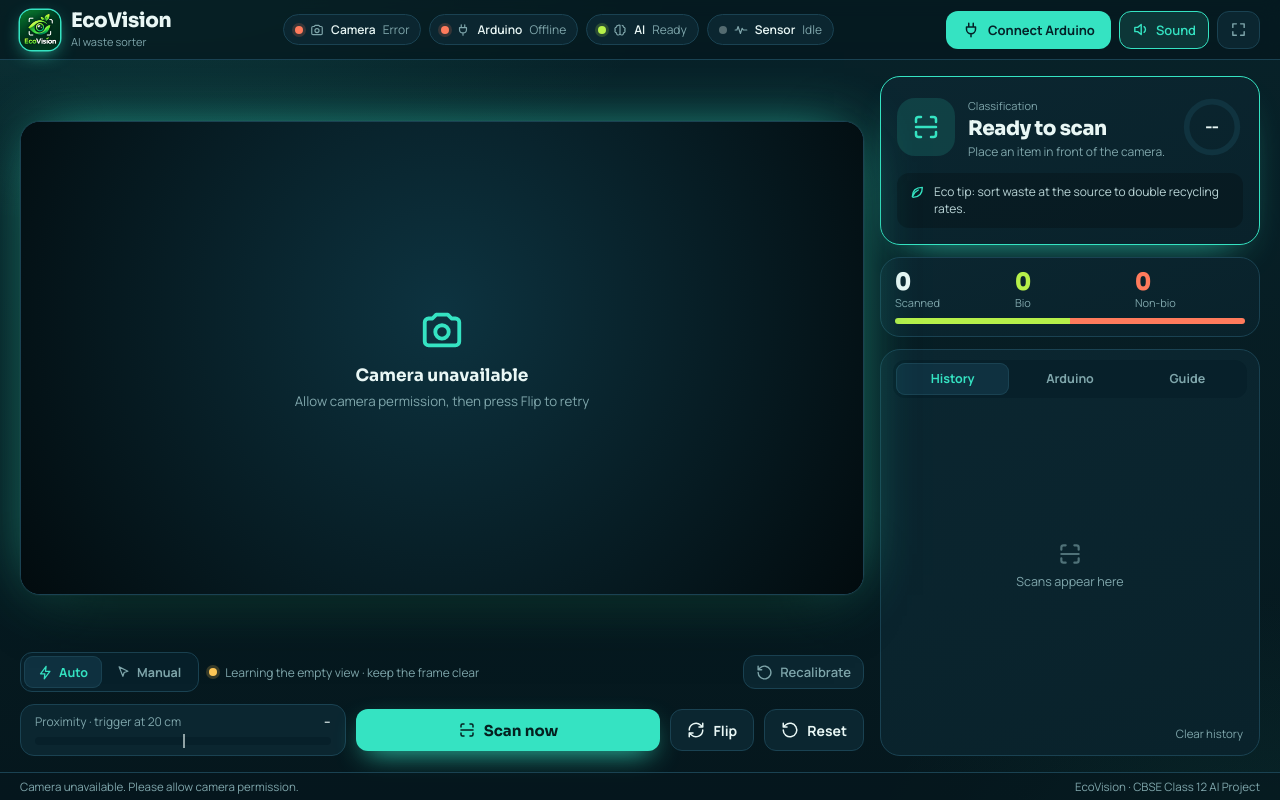
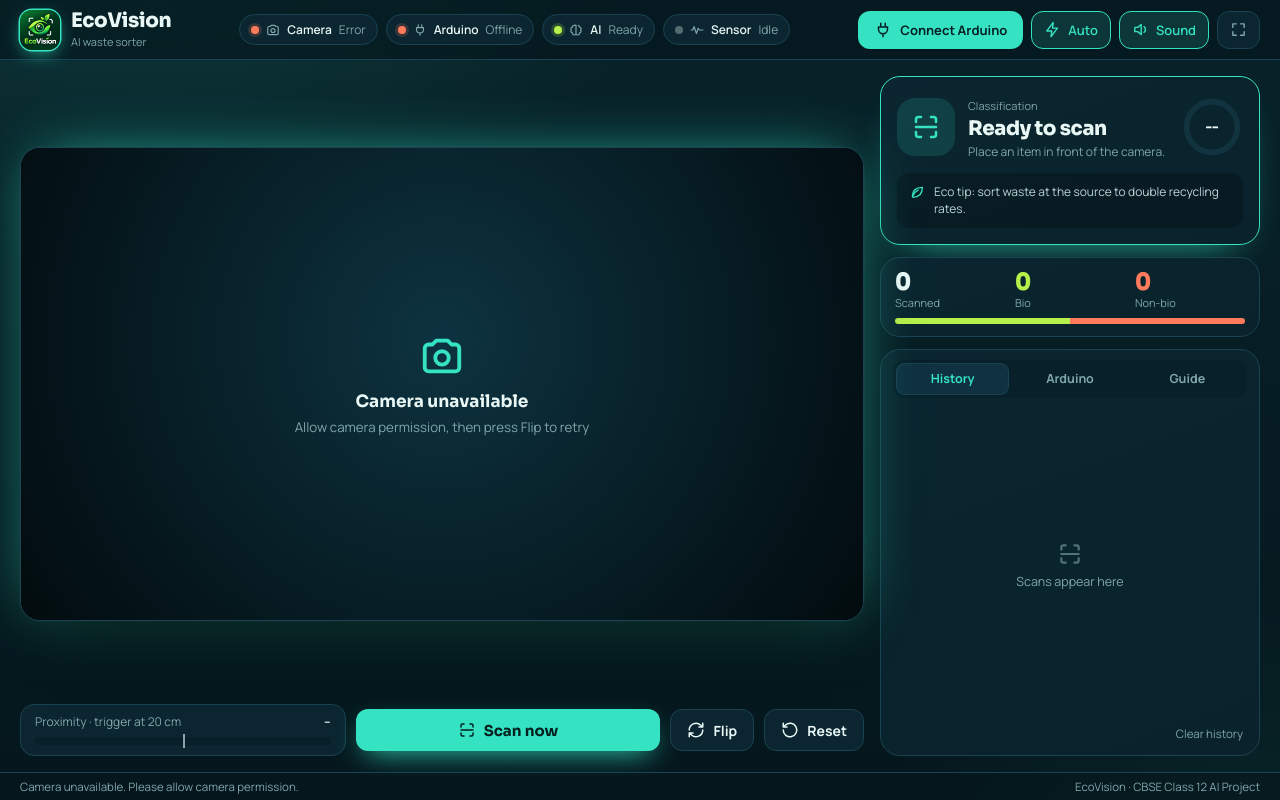
Before and after one commit to pptshems/EcoVision, a Flask app: page / in a window 1280 px wide. Run offline with Flask 3, Linux system fonts and the light colour scheme.

Commit message:
Add files via upload

```diff
--- a/static/script.js
+++ b/static/script.js
@@ -13,9 +13,7 @@ if (isMobile) app.classList.add("mobile");
 const video = $("video"), canvas = $("canvas");
 const btnScan = $("btnScan"), btnReset = $("btnReset"), btnFlip = $("btnFlip");
 const btnArduino = $("btnArduino"), btnArduinoText = $("btnArduinoText");
-const btnSound = $("btnSound"), btnFull = $("btnFull");
-const modeAuto = $("modeAuto"), modeManual = $("modeManual"), btnCalib = $("btnCalib");
-const modeStatusText = $("modeStatusText");
+const btnAuto = $("btnAuto"), btnSound = $("btnSound"), btnFull = $("btnFull");
 const camMsg = $("camMsg"), liveBox = document.querySelector(".live"), liveText = $("liveText");
 const scanSub = $("scanSub");
 const resIcon = $("resIcon"), resLabel = $("resLabel"), resSub = $("resSub"), resKicker = $("resKicker");
@@ -35,13 +33,7 @@ const ICON = (id) => `<svg><use href="#${id}"/></svg>`;
 let cameraStream = null, cameraDevices = [], cameraIndex = 0, facing = "environment";
 let scanning = false, objectPresent = false, awaitingRemoval = false;
 let serialPort = null, serialReader = null, serialKeepReading = false, serialBuffer = "";
-let soundOn = true, idleTimer = null;
-/* scanMode: "auto" scans by itself, "manual" waits for Scan now / Space.
-   triggerSource (what starts an auto scan):
-     "sensor" = Arduino connected, HC-SR04 ultrasonic sensor
-     "camera" = no Arduino, the camera watches for an object
-     "manual" = nothing starts a scan except the person */
-let scanMode = "auto", triggerSource = "camera";
+let autoOn = true, soundOn = true, idleTimer = null;
 let stats = { total: 0, bio: 0, non: 0 };
 let history = [];
 
@@ -62,15 +54,12 @@ function load() {
   try {
     stats = JSON.parse(localStorage.getItem("ev_stats")) || stats;
     history = JSON.parse(localStorage.getItem("ev_history")) || [];
-    const m = localStorage.getItem("ev_mode");
-    if (m === "auto" || m === "manual") scanMode = m;
   } catch (e) { /* ignore */ }
 }
 function save() {
   try {
     localStorage.setItem("ev_stats", JSON.stringify(stats));
     localStorage.setItem("ev_history", JSON.stringify(history.slice(0, 12)));
-    localStorage.setItem("ev_mode", scanMode);
   } catch (e) { /* ignore */ }
 }
 
@@ -135,7 +124,6 @@ async function startCamera(deviceId = null) {
     camMsg.classList.add("hidden");
     liveBox.classList.add("ready"); liveBox.classList.remove("off"); liveText.textContent = "LIVE";
     $("txtCam").textContent = "Ready"; setDot("dotCam", "on");
-    if (det.timer) detReset();               // new stream: learn the empty view again
   } catch (err) {
     console.error(err);
     camMsg.classList.remove("hidden");
@@ -177,8 +165,6 @@ function logLine(text, cls = "") {
 }
 
 function arduinoUI(connected, message = "") {
-  if (!connected) { objectPresent = false; awaitingRemoval = false; }
-  refreshTrigger();                          // sensor when connected, camera when not
   if (isMobile) return;
   $("txtArd").textContent = connected ? "Connected" : (webSerialSupported() ? "Offline" : "Unsupported");
   setDot("dotArd", connected ? "on" : "off");
@@ -264,26 +250,20 @@ function onArduino(msg) {
   }
   logLine(msg, msg.endsWith("ACCEPTED") ? "tx" : "ev");
 
-  if (msg === "ECOVISION_READY") {
-    arduinoUI(true, scanMode === "auto" ? "Arduino ready. Place an object near the sensor." : "Arduino ready. Manual mode: press Scan now.");
-    sendArduinoMode();                       // the UNO reboots when the port opens, so tell it the mode now
-    return;
-  }
+  if (msg === "ECOVISION_READY") { arduinoUI(true, "Arduino ready. Place an object near the sensor."); return; }
 
   if (msg === "OBJECT_DETECTED" || msg === "TRIGGER_SCAN") {
     objectPresent = true;
     $("txtObj").textContent = "Object found"; setDot("dotObj", "warn");
     SND.detect();
-    renderMode();
-    if (scanMode === "auto" && !scanning && !awaitingRemoval) { say("Object detected. Scanning automatically…"); performScan(true); }
-    else if (scanMode === "manual") say("Object detected. Manual mode is on, press Scan now.");
+    if (autoOn && !scanning && !awaitingRemoval) { say("Object detected. Scanning automatically…"); performScan(true); }
+    else if (!autoOn) say("Object detected. Auto-scan is off, press Scan now.");
     return;
   }
   if (msg === "OBJECT_REMOVED") {
     objectPresent = false; awaitingRemoval = false;
     $("txtObj").textContent = "Waiting"; setDot("dotObj", "on");
     say("Ready. Place an item in front of the sensor.");
-    renderMode();
   }
 }
 
@@ -295,206 +275,16 @@ function updateDistance(d) {
   gaugeFill.classList.toggle("hit", hit);
 }
 
-let txChain = Promise.resolve();
-function sendArduino(cmd) {                  // commands are queued so two writes never collide
-  txChain = txChain.then(() => sendArduinoNow(cmd));
-  return txChain;
-}
-async function sendArduinoNow(cmd) {
+async function sendArduino(cmd) {
   if (!serialPort?.writable) return false;
-  let w = null;
+  const w = serialPort.writable.getWriter();
   try {
-    w = serialPort.writable.getWriter();
     await w.write(new TextEncoder().encode(cmd + "\n"));
     logLine(`> ${cmd}`, "tx");
     return true;
   } catch (e) {
     console.error(e); arduinoUI(false, "Could not send the result to the Arduino."); return false;
-  } finally { try { w?.releaseLock(); } catch (e) {} }
-}
-function sendArduinoMode() {
-  if (serialPort) sendArduino(scanMode === "auto" ? "MODE_AUTO" : "MODE_MANUAL");
-}
-
-/* =========================================================
-   AUTO / MANUAL SCAN MODE
-   ---------------------------------------------------------
-   Auto + Arduino connected  -> the HC-SR04 ultrasonic sensor starts the scan
-   Auto + no Arduino         -> the camera detects the item and starts the scan
-   Manual                    -> only Scan now / Space bar starts a scan
-   Works the same on PC and mobile (mobile has no Arduino, so it uses the camera).
-   ========================================================= */
-function setModeStatus(text, tone = "") {
-  modeStatusText.textContent = text;
-  setDot("dotMode", tone);
-}
-
-function renderMode() {
-  const auto = scanMode === "auto";
-  modeAuto.classList.toggle("active", auto);   modeAuto.setAttribute("aria-pressed", auto);
-  modeManual.classList.toggle("active", !auto); modeManual.setAttribute("aria-pressed", !auto);
-  btnCalib.hidden = triggerSource !== "camera";
-  if (triggerSource === "manual") setModeStatus("Manual · press Scan now or Space", "");
-  else if (triggerSource === "sensor") setModeStatus(objectPresent ? "Auto · object in sensor range" : "Auto · ultrasonic sensor is watching", objectPresent ? "warn" : "on");
-  /* camera status text is written by the detector below */
-}
-
-function refreshTrigger() {
-  triggerSource = scanMode === "manual" ? "manual" : (serialPort ? "sensor" : "camera");
-  if (triggerSource === "camera") detStart(); else detStop();
-  renderMode();
-}
-
-function setMode(mode) {
-  if (mode === scanMode) return;
-  scanMode = mode; save();
-  refreshTrigger();
-  sendArduinoMode();
-  if (mode === "manual") say("Manual mode. Press Scan now when an item is ready.");
-  else if (serialPort) {
-    say("Auto mode. The ultrasonic sensor will start each scan.");
-    if (objectPresent && !awaitingRemoval && !scanning) performScan(true);   // item already in range
-  } else say("Auto mode. Place an item in front of the camera.");
-}
-
-/* ---------- camera object detection (used when no Arduino is connected) ----------
-   No extra library or model: the camera learns what the empty view looks like, then
-   watches the central frame (the square the AI classifies). When enough of it changes
-   and the item stops moving, a scan starts. The scan is locked until the item is removed. */
-const DET = {
-  INTERVAL: 150,      // ms between frame checks
-  PIXEL: 32,          // colour change (0-255) for a pixel to count as "different from empty"
-  MOVE_PIXEL: 24,     // colour change between two frames for a pixel to count as "moving"
-  ENTER: 0.07,        // share of the centre that must differ to call it an item
-  EXIT: 0.035,        // below this the item counts as removed (lower than ENTER on purpose)
-  MOTION: 0.05,       // share of the centre allowed to move while "steady"
-  STEADY_MS: 700,     // item must stay still this long before scanning
-  GIVEUP_MS: 6000,    // scan anyway if it never fully settles (hand-held items)
-  ENTER_HITS: 3,      // consecutive checks that must see an item
-  REMOVE_HITS: 8,     // consecutive checks that must see it gone
-  LEARN_MS: 900,      // how long the empty view must stay still to be learned
-  GLOBAL: 0.8,        // if this much of the whole frame changes, the camera moved or the light changed
-  GLOBAL_MS: 1500,
-  ADAPT: 0.05,        // how fast the empty view follows slow light changes
-};
-const det = { timer: null, state: "off", bg: null, prev: null, w: 0, h: 0,
-              steadySince: 0, settleStart: 0, hits: 0, gone: 0, globalSince: 0, roi: 0 };
-const detCanvas = document.createElement("canvas");
-const detCtx = detCanvas.getContext("2d", { willReadFrequently: true });
-
-function detStart() { if (det.timer) return; detReset(); det.timer = setInterval(detTick, DET.INTERVAL); }
-function detStop()  { clearInterval(det.timer); det.timer = null; det.state = "off"; det.bg = null; det.prev = null; }
-function detReset() {
-  det.state = "learning"; det.bg = null; det.prev = null; det.w = det.h = 0;
-  det.steadySince = det.hits = det.gone = det.globalSince = 0; det.roi = 0;
-  setModeStatus("Learning the empty view · keep the frame clear", "warn");
-}
-
-function sampleFrame() {
-  if (!cameraStream || !video.videoWidth || video.readyState < 2) return null;
-  const w = 64, h = Math.max(24, Math.round((64 * video.videoHeight) / video.videoWidth));
-  if (detCanvas.width !== w || detCanvas.height !== h) { detCanvas.width = w; detCanvas.height = h; }
-  detCtx.drawImage(video, 0, 0, w, h);
-  return { data: detCtx.getImageData(0, 0, w, h).data, w, h };
-}
-
-/* share of pixels that differ from `ref`: inside the centre square (roi) and over the whole frame (all) */
-function diffStats(cur, ref, w, h, thr) {
-  const s = Math.round(Math.min(w, h) * 0.8);
-  const x0 = Math.floor((w - s) / 2), y0 = Math.floor((h - s) / 2);
-  let roiN = 0, roiHit = 0, allHit = 0;
-  for (let y = 0; y < h; y++) {
-    const inY = y >= y0 && y < y0 + s;
-    for (let x = 0; x < w; x++) {
-      const i = (y * w + x) * 4;
-      const d = (Math.abs(cur[i] - ref[i]) + Math.abs(cur[i + 1] - ref[i + 1]) + Math.abs(cur[i + 2] - ref[i + 2])) / 3;
-      const hit = d > thr;
-      if (hit) allHit++;
-      if (inY && x >= x0 && x < x0 + s) { roiN++; if (hit) roiHit++; }
-    }
-  }
-  return { roi: roiHit / roiN, all: allHit / (w * h) };
-}
-
-function detTick() {
-  if (document.hidden) return;
-  const f = sampleFrame();
-  if (!f) return;
-  const t = performance.now();
-
-  if (f.w !== det.w || f.h !== det.h) { detReset(); det.w = f.w; det.h = f.h; }   // camera switched
-  const prev = det.prev; det.prev = f.data;
-  if (!prev) return;
-
-  const steady = diffStats(f.data, prev, f.w, f.h, DET.MOVE_PIXEL).roi < DET.MOTION;
-
-  if (det.state === "learning") {
-    if (!steady) { det.steadySince = 0; return; }
-    if (!det.steadySince) det.steadySince = t;
-    if (t - det.steadySince >= DET.LEARN_MS) {
-      det.bg = Float32Array.from(f.data);
-      det.state = "empty"; det.hits = 0;
-      setModeStatus("Auto · camera is watching for an item", "on");
-    }
-    return;
-  }
-
-  const d = diffStats(f.data, det.bg, f.w, f.h, DET.PIXEL);
-  det.roi = d.roi;
-
-  /* nearly everything changed: the camera moved or the light changed, so learn the view again */
-  if (d.all > DET.GLOBAL) {
-    if (!det.globalSince) det.globalSince = t;
-    if (steady && t - det.globalSince > DET.GLOBAL_MS) detReset();
-    return;
-  }
-  det.globalSince = 0;
-
-  if (det.state === "empty") {
-    if (d.roi >= DET.ENTER) {
-      if (++det.hits >= DET.ENTER_HITS) {
-        det.state = "settling"; det.settleStart = t; det.steadySince = 0;
-        setModeStatus("Item detected · hold it steady", "warn");
-        SND.detect();
-      }
-    } else {
-      det.hits = 0;
-      if (steady && d.roi < DET.EXIT) {                     // follow slow lighting changes
-        for (let i = 0; i < det.bg.length; i++) det.bg[i] += (f.data[i] - det.bg[i]) * DET.ADAPT;
-      }
-    }
-  } else if (det.state === "settling") {
-    if (d.roi < DET.EXIT) {                                  // it was only a hand passing through
-      det.state = "empty"; det.hits = 0;
-      setModeStatus("Auto · camera is watching for an item", "on");
-      return;
-    }
-    if (steady) { if (!det.steadySince) det.steadySince = t; } else det.steadySince = 0;
-    if ((det.steadySince && t - det.steadySince >= DET.STEADY_MS) || t - det.settleStart > DET.GIVEUP_MS) detTrigger();
-  } else if (det.state === "locked") {
-    if (d.roi < DET.EXIT) {
-      if (++det.gone >= DET.REMOVE_HITS) {
-        det.state = "empty"; det.hits = det.gone = 0;
-        say("Ready. Place the next item in front of the camera.");
-        setModeStatus("Auto · camera is watching for an item", "on");
-      }
-    } else det.gone = 0;
-  }
-}
-
-function detTrigger() {
-  det.state = "locked"; det.gone = 0;                        // one scan per item
-  if (scanning) return;                                      // a manual scan is already handling it
-  setModeStatus("Scanning…", "warn");
-  say("Item detected. Scanning automatically…");
-  performScan(true);
-}
-
-/* called after every scan: a manual scan of an item the camera already sees must lock too */
-function afterScan() {
-  if (!det.timer) return;
-  if (det.state === "settling" || (det.state === "empty" && det.roi >= DET.ENTER)) { det.state = "locked"; det.gone = 0; }
-  if (det.state === "locked") setModeStatus("Remove the item to scan again", "warn");
+  } finally { w.releaseLock(); }
 }
 
 /* ---------- capture + scan ---------- */
@@ -545,7 +335,6 @@ async function performScan(auto = false) {
 
     $("txtObj").textContent = "Classified"; setDot("dotObj", "warn");
     say(sent ? "Sorted. Remove the object when ready."
-             : triggerSource === "camera" ? "Classified. Remove the item to scan the next one."
              : (!isMobile && !serialPort ? "Classified. Connect an Arduino to run the sorter." : "Classification complete."));
 
     idleTimer = setTimeout(() => {
@@ -565,7 +354,6 @@ async function performScan(auto = false) {
   } finally {
     scanning = false;
     btnScan.disabled = false; btnScan.querySelector("span").textContent = "Scan now";
-    afterScan();
   }
 }
 
@@ -629,9 +417,11 @@ btnArduino.addEventListener("click", () => (serialPort ? disconnectArduino() : c
 testBio.addEventListener("click", () => sendArduino("BIO"));
 testNon.addEventListener("click", () => sendArduino("NON_BIO"));
 
-modeAuto.addEventListener("click", () => setMode("auto"));
-modeManual.addEventListener("click", () => setMode("manual"));
-btnCalib.addEventListener("click", () => { detReset(); say("Re-learning the empty view. Keep the frame clear for a moment."); });
+btnAuto.addEventListener("click", () => {
+  autoOn = !autoOn;
+  btnAuto.classList.toggle("on", autoOn); btnAuto.setAttribute("aria-pressed", autoOn);
+  say(autoOn ? "Auto-scan on. The sensor will trigger scans." : "Auto-scan off. Use Scan now.");
+});
 btnSound.addEventListener("click", () => {
   soundOn = !soundOn;
   btnSound.classList.toggle("on", soundOn); btnSound.setAttribute("aria-pressed", soundOn);
@@ -671,9 +461,8 @@ if (webSerialSupported()) {
 (async function init() {
   load(); renderStats(); renderHistory();
   startCamera();
-  refreshTrigger();
-  if (isMobile) { say(scanMode === "auto" ? "Auto mode. Place an item in front of the camera." : "Manual mode. Point at an item and press Scan now."); }
-  else { arduinoUI(false, webSerialSupported() ? "Connect an Arduino for sensor scanning, or just place an item in front of the camera." : "Use Chrome or Edge to connect an Arduino."); }
+  if (isMobile) { say("Ready. Point the camera at a waste item."); }
+  else { arduinoUI(false, webSerialSupported() ? "Connect your Arduino to enable automatic scanning." : "Use Chrome or Edge to connect an Arduino."); }
   await checkStatus();
   setInterval(checkStatus, 15000);
 })();
--- a/static/style.css
+++ b/static/style.css
@@ -180,18 +180,6 @@ ul,ol{list-style:none;padding:0}
 .cam-msg small{color:var(--muted)}
 .cam-msg.hidden{display:none}
 
-/* scan mode bar (Auto / Manual) */
-.modebar{flex:0 0 auto;display:flex;align-items:center;gap:10px;min-width:0}
-.seg{display:inline-flex;flex:none;padding:3px;border-radius:12px;background:#07202a;border:1px solid var(--line)}
-.seg-btn{display:inline-flex;align-items:center;gap:6px;height:32px;padding:0 14px;border-radius:9px;font-size:12.5px;font-weight:700;color:var(--muted);transition:all .2s}
-.seg-btn svg{font-size:15px}
-.seg-btn:hover{color:var(--text)}
-.seg-btn.active{background:var(--surface2);color:var(--accent);box-shadow:inset 0 0 0 1px var(--line)}
-.mode-status{flex:1;min-width:0;display:flex;align-items:center;gap:8px;font-size:12px;color:var(--muted)}
-.mode-status span{white-space:nowrap;overflow:hidden;text-overflow:ellipsis}
-.modebar .icon-btn{height:34px;flex:none}
-.icon-btn[hidden]{display:none}
-
 /* dock under camera */
 .dock{flex:0 0 auto;display:flex;align-items:center;gap:10px}
 .gauge{flex:1.3;min-width:0;padding:8px 14px 10px;border-radius:var(--r-md);background:var(--surface);border:1px solid var(--line)}
@@ -324,8 +312,6 @@ ul,ol{list-style:none;padding:0}
   .toast{padding:8px 16px 8px 9px;gap:10px}
   .toast-ico{width:36px;height:36px;font-size:20px}
   .toast-txt strong{font-size:15px}
-  .modebar{gap:8px}
-  .seg-btn{padding:0 12px;height:34px}
   .dock .btn{height:48px}
   .dock .btn.ghost span{display:none}
   .dock .btn.ghost{width:48px;padding:0}
--- a/templates/index.html
+++ b/templates/index.html
@@ -26,7 +26,6 @@
     <symbol id="i-cam" viewBox="0 0 24 24"><path d="M3 8a2 2 0 0 1 2-2h2l2-2h6l2 2h2a2 2 0 0 1 2 2v10a2 2 0 0 1-2 2H5a2 2 0 0 1-2-2V8z" fill="none" stroke="currentColor" stroke-width="2" stroke-linejoin="round"/><circle cx="12" cy="13" r="3.5" fill="none" stroke="currentColor" stroke-width="2"/></symbol>
     <symbol id="i-chip" viewBox="0 0 24 24"><rect x="6" y="6" width="12" height="12" rx="2" fill="none" stroke="currentColor" stroke-width="2"/><path d="M9 2v4M15 2v4M9 18v4M15 18v4M2 9h4M2 15h4M18 9h4M18 15h4" stroke="currentColor" stroke-width="2" stroke-linecap="round"/></symbol>
     <symbol id="i-wave" viewBox="0 0 24 24"><path d="M2 12h3l2-6 4 12 3-9 2 3h6" fill="none" stroke="currentColor" stroke-width="2" stroke-linecap="round" stroke-linejoin="round"/></symbol>
-    <symbol id="i-tap" viewBox="0 0 24 24"><path d="M5 3l14 7-6 2-2 6L5 3z" fill="none" stroke="currentColor" stroke-width="2" stroke-linejoin="round"/></symbol>
     <symbol id="i-brain" viewBox="0 0 24 24"><path d="M9 4a3 3 0 0 0-3 3 3 3 0 0 0-2 5 3 3 0 0 0 2 5 3 3 0 0 0 6 1V4a3 3 0 0 0-3 0zM15 4a3 3 0 0 1 3 3 3 3 0 0 1 2 5 3 3 0 0 1-2 5 3 3 0 0 1-6 1" fill="none" stroke="currentColor" stroke-width="2" stroke-linejoin="round"/></symbol>
   </defs>
 </svg>
@@ -53,6 +52,9 @@
     <div class="tools">
       <button id="btnArduino" class="btn connect desk" title="Connect your Arduino over USB">
         <svg><use href="#i-plug"/></svg><span id="btnArduinoText">Connect Arduino</span>
+      </button>
+      <button id="btnAuto" class="icon-btn desk on" title="Auto-scan when the sensor detects an object" aria-pressed="true">
+        <svg><use href="#i-bolt"/></svg><span>Auto</span>
       </button>
       <button id="btnSound" class="icon-btn on" title="Sound effects" aria-pressed="true">
         <svg><use href="#i-sound"/></svg><span class="hide-sm">Sound</span>
@@ -104,22 +106,6 @@
             <small>Allow camera access when asked</small>
           </div>
         </div>
-      </div>
-
-      <!-- SCAN MODE: Auto / Manual -->
-      <div class="modebar" id="modebar">
-        <div class="seg" role="group" aria-label="Scan mode">
-          <button id="modeAuto" class="seg-btn active" aria-pressed="true" title="Scan automatically when an item appears">
-            <svg><use href="#i-bolt"/></svg>Auto
-          </button>
-          <button id="modeManual" class="seg-btn" aria-pressed="false" title="Scan only when you press Scan now">
-            <svg><use href="#i-tap"/></svg>Manual
-          </button>
-        </div>
-        <span class="mode-status" role="status"><i id="dotMode" class="dot"></i><span id="modeStatusText">Starting…</span></span>
-        <button id="btnCalib" class="icon-btn" title="Re-learn the empty camera view" hidden>
-          <svg><use href="#i-reset"/></svg><span class="hide-sm">Recalibrate</span>
-        </button>
       </div>
 
       <!-- ACTION DOCK -->
@@ -195,8 +181,8 @@
 
         <div class="pane" id="pane-guide">
           <ol class="guide">
-            <li><b>Pick a mode</b><span>Auto scans by itself. Manual waits for Scan now.</span></li>
-            <li><b>Place</b><span>Auto uses the ultrasonic sensor (within 20 cm) when an Arduino is connected, otherwise the camera.</span></li>
+            <li><b>Connect</b><span>Plug in the Arduino and press Connect.</span></li>
+            <li><b>Place</b><span>Hold an item within 20 cm of the sensor.</span></li>
             <li><b>Sort</b><span>AI decides, the servo tilts, the LCD shows it.</span></li>
           </ol>
           <div class="legend">
```
Also changed, not shown: README.txt, 1 other file.
